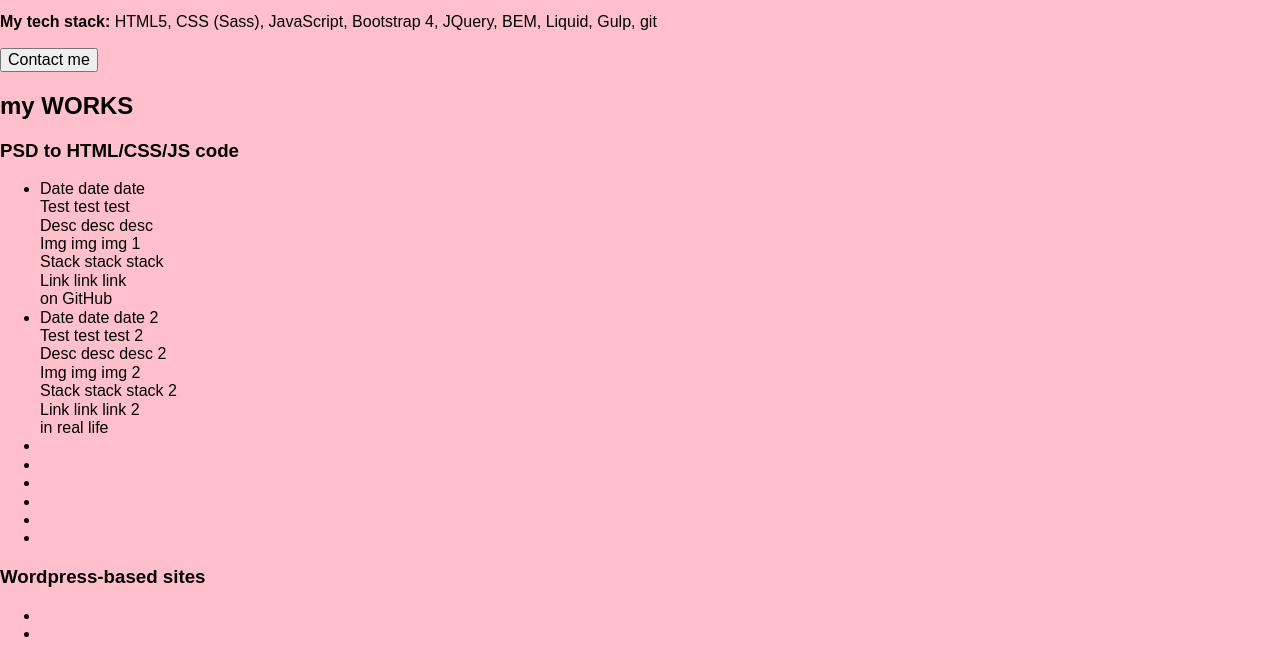
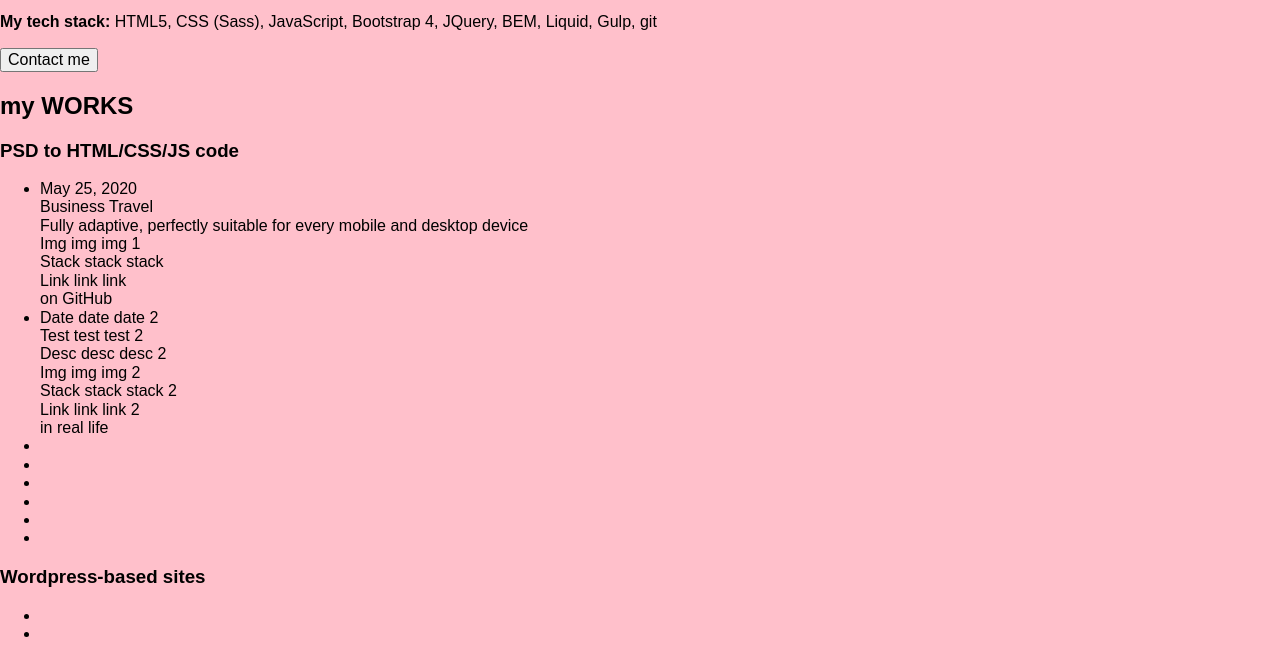
Before and after one commit to nadyawyn/nadyaonline, a website: page src/index.html in a window 1280 px wide. Shown: the part 119-778 px from the top of the page. Drawn offline with nearby package versions, Linux system fonts and the light colour scheme.

Commit message:
Fixed pf texts

```diff
--- a/src/index.html
+++ b/src/index.html
@@ -58,13 +58,13 @@
 
 							<div class="works__pf-content">
 								<div class="works__project-dates">
-									Date date date
+									May 25, 2020
 								</div>
 								<div class="works__project-name">
-									Test test test
+									Business Travel
 								</div>
 								<div class="works__project-description">
-									Desc desc desc
+									Fully adaptive, perfectly suitable for every mobile and desktop device
 								</div>
 								<div class="works__project-img">
 									Img img img 1
```
Also changed, not shown: dist/index.html.
